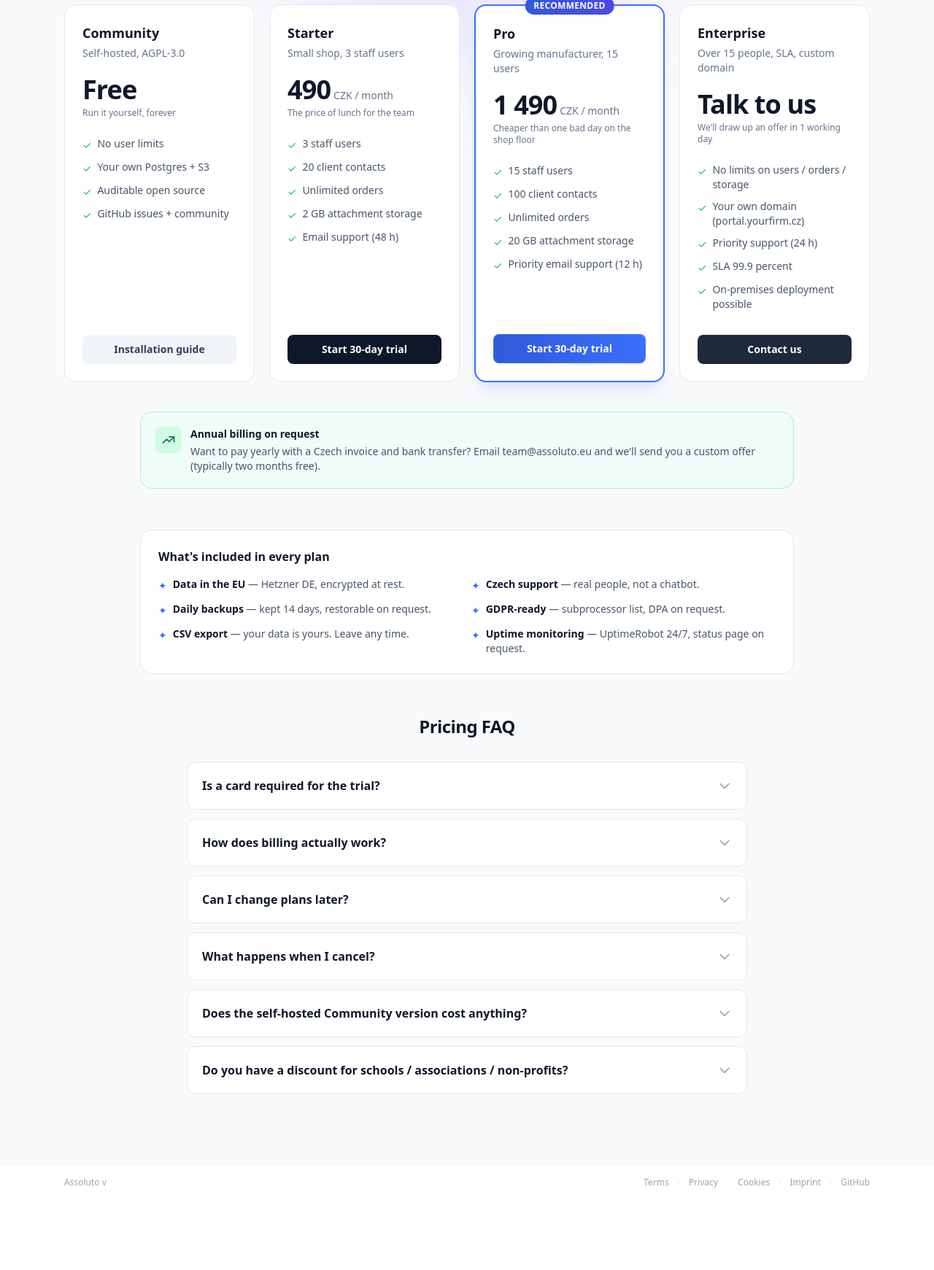
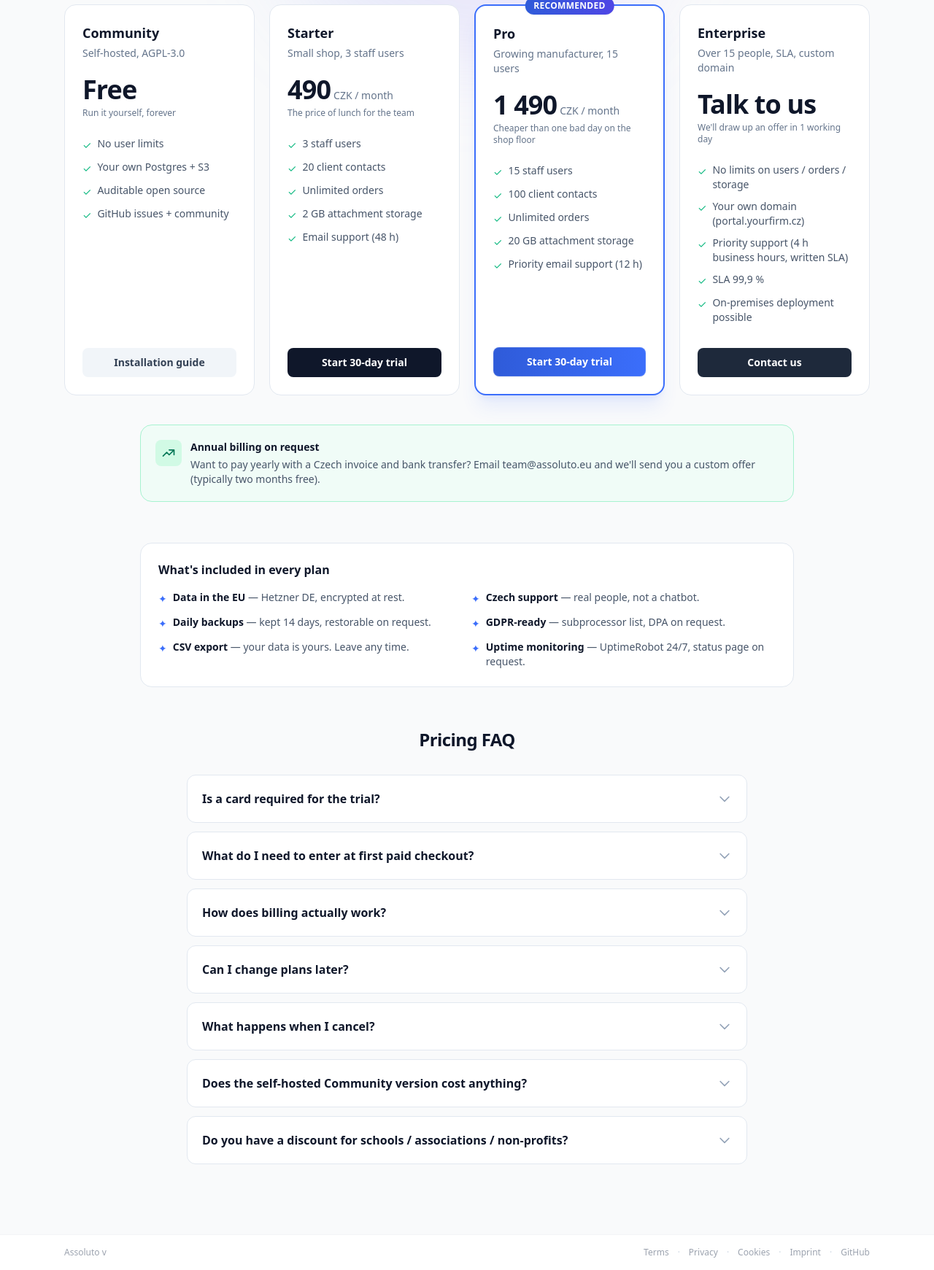
Before and after one commit to eLh0m3r0/assoluto, a Python web app: template app/templates/www/pricing.html in a window 1280 px wide. Shown: the part 311-2052 px from the top of the page at 73% size. Before the commit the page ends 1939 px from the top, so only its background shows below. Run offline with Jinja, Linux system fonts and the light colour scheme; the template is opened without the code that fills it, so the values that code supplies are empty.

Commit message:
fix(audit:2026-05-09-0829): marketing copy — IČO promise, FAQ gate, SLA
Findings addressed:
* F-BIZ-012 (P0): drop "IČO/Company ID" from homepage step 1 — signup
  no longer collects IČO upfront, it's JIT-collected at first paid
  checkout.
* F-BIZ-013 (P1): add Pricing FAQ entry disclosing the IČO/DIČ
  fields required at first paid checkout.
* F-BIZ-014 (P1): fix SLA tier inversion — Pro had 12 h, Enterprise
  had 24 h. Enterprise is now "Priority support (4 h business hours,
  written SLA)".
* F-UX-020 (P2): replace "SLA 99,9 procent / percent / Prozent" with
  literal "SLA 99,9 %" using split-form pattern (literal % outside
  the gettext call) to dodge the documented %% Jinja trap.

CS + DE translations supplied for all four new msgids.

Co-Authored-By: Claude Opus 4.7 (1M context) <noreply@anthropic.com>

```diff
--- a/app/templates/www/index.html
+++ b/app/templates/www/index.html
@@ -201,7 +201,7 @@
                     <h3 class="text-base font-semibold text-slate-900 dark:text-slate-100">{{ _("Sign up, choose a subdomain") }}</h3>
                 </div>
                 <p class="text-sm leading-relaxed text-slate-600 dark:text-slate-300">
-                    {{ _("Email, password, Company ID. You'll get your own address — e.g. yourfirm.assoluto.eu — in 30 seconds.") }}
+                    {{ _("Email, password, company name. You'll get your own address — e.g. yourfirm.assoluto.eu — in 30 seconds.") }}
                 </p>
             </li>
             <li class="relative rounded-2xl border border-slate-200 bg-white p-6 dark:border-slate-800 dark:bg-slate-900/60">
--- a/app/templates/www/pricing.html
+++ b/app/templates/www/pricing.html
@@ -93,8 +93,8 @@
             <ul class="mt-6 grow space-y-2.5 text-sm text-slate-600 dark:text-slate-300">
                 <li class="flex items-start gap-2"><span class="mt-0.5 text-emerald-500">✓</span> {{ _("No limits on users / orders / storage") }}</li>
                 <li class="flex items-start gap-2"><span class="mt-0.5 text-emerald-500">✓</span> {{ _("Your own domain (portal.yourfirm.cz)") }}</li>
-                <li class="flex items-start gap-2"><span class="mt-0.5 text-emerald-500">✓</span> {{ _("Priority support (24 h)") }}</li>
-                <li class="flex items-start gap-2"><span class="mt-0.5 text-emerald-500">✓</span> {{ _("SLA 99.9 percent") }}</li>
+                <li class="flex items-start gap-2"><span class="mt-0.5 text-emerald-500">✓</span> {{ _("Priority support (4 h business hours, written SLA)") }}</li>
+                <li class="flex items-start gap-2"><span class="mt-0.5 text-emerald-500">✓</span> {{ _("SLA") }} 99,9 %</li>
                 <li class="flex items-start gap-2"><span class="mt-0.5 text-emerald-500">✓</span> {{ _("On-premises deployment possible") }}</li>
             </ul>
             <a href="/contact" class="mt-8">
@@ -162,6 +162,7 @@
             {% endmacro %}
 
             {{ pfaq(_("Is a card required for the trial?"), _("No. Sign up with just an email. You only enter a card if you decide to continue paying after 30 days — or you can request annual invoicing by emailing team@assoluto.eu.")) }}
+            {{ pfaq(_("What do I need to enter at first paid checkout?"), _("Billing name, IČO (8 digits) and billing address. DIČ if you are a VAT payer. We need these to issue a valid Czech tax doklad. You enter them once — we keep them on file.")) }}
             {{ pfaq(_("How does billing actually work?"), _("Monthly plan: card via Stripe, invoice emailed the same day. Annual plan: arranged on request — bank transfer with a Czech invoice, net-14, typically two months free for the year.")) }}
             {{ pfaq(_("Can I change plans later?"), _("Yes, any time. The difference is prorated down to the day. Downgrade happens at the start of the next billing period (you keep what you paid for).")) }}
             {{ pfaq(_("What happens when I cancel?"), _("You keep full access until the end of the current billing period, then have 3 days to export your data (CSV + attachments as ZIP). After that, access ends. Need to recover data later? Email team@assoluto.eu within 30 days. For immediate erasure email us — we action GDPR Art. 17 requests within 48 hours.")) }}
```
Also changed, not shown: app/locale/cs/LC_MESSAGES/messages.po, app/locale/de/LC_MESSAGES/messages.po, app/locale/en/LC_MESSAGES/messages.po, 4 other files.
